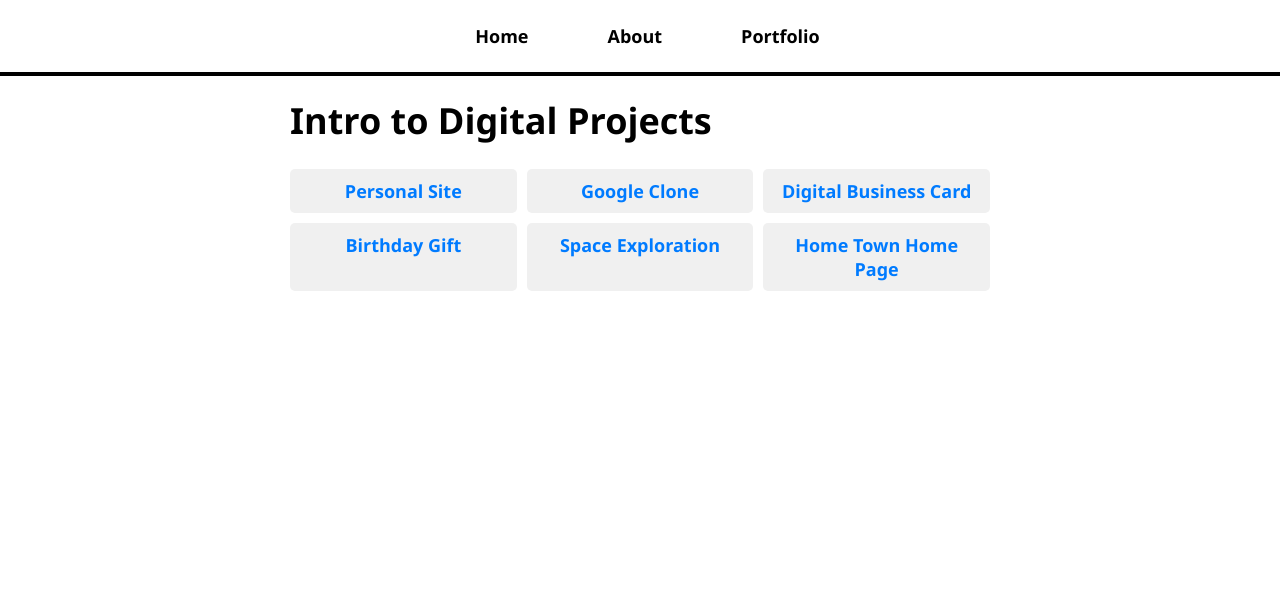
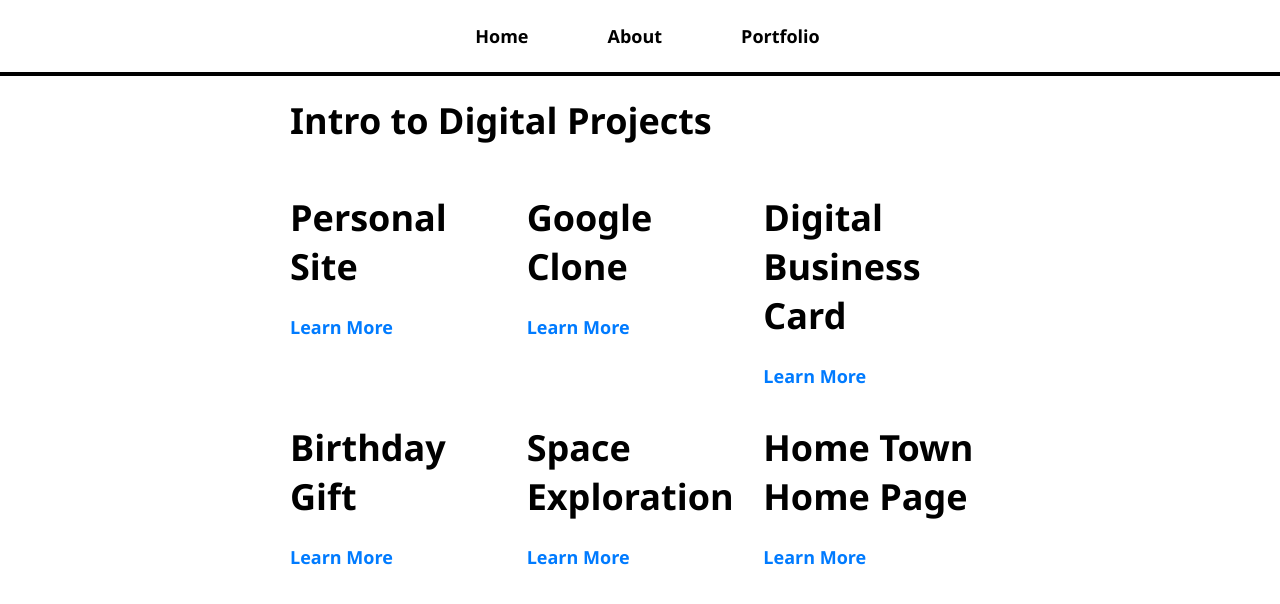
Before and after one commit to eediallo/eediallo.github.io, a React (Create React App) app in the folder my-portfolio/: page /intro-to-digital in a window 1280 px wide. Shown: the top 604 px of the page. Built offline with nearby package versions, Linux system fonts and the light colour scheme.

Commit message:
changes ul tag to div

```diff
--- a/my-portfolio/src/pages/IntroToDigital.js
+++ b/my-portfolio/src/pages/IntroToDigital.js
@@ -4,27 +4,64 @@ const IntroToDigital = () => {
   return (
     <div className="intro-to-digital">
       <h1>Intro to Digital Projects</h1>
-      <ul className="itd-grid-list">
-        <li>
-          <Link to="https://elhadjdiallo.netlify.app/personal-site/" target="blank">Personal Site</Link>
-        </li>
-        <li>
-          <Link to="https://elhadjdiallo.netlify.app/google-com/" target="blank">Google Clone</Link>
-        </li>
-        <li>
-          <a
-            href="https://elhadji-digital-business-card.netlify.app/"
+      <div className="itd-grid-list">
+        <div className="itd-grid-item">
+          <h1>Personal Site</h1>
+          <Link
+            to="https://elhadjdiallo.netlify.app/personal-site/"
+            target="blank "
+          >
+            Learn More
+          </Link>
+        </div>
+
+        <div className="itd-grid-item">
+          <h1>Google Clone</h1>
+          <Link
+            to="https://elhadjdiallo.netlify.app/google-com/"
             target="blank"
           >
-            Digital Business Card
-          </a>
-        </li>
+            Learn More
+          </Link>
+        </div>
 
-        <li><a href="https://elhadj-birthday-gift.netlify.app/" target="blank">Birthday Gift</a></li>
+        <div className="itd-grid-item">
+          <h1> Digital Business Card</h1>
+          <Link
+            to="https://elhadji-digital-business-card.netlify.app/"
+            target="blank"
+          >
+            Learn More
+          </Link>
+        </div>
 
-        <li><Link to="https://elhadjdiallo.netlify.app/space-exploration/" target="blank">Space Exploration</Link></li>
-        <li><Link to="https://elhadjdiallo.netlify.app/hometown-homepage/" target="blank">Home Town Home Page</Link></li>
-      </ul>
+        <div className="itd-grid-item">
+          <h1> Birthday Gift</h1>
+          <Link to="https://elhadj-birthday-gift.netlify.app/" target="blank">
+            Learn More
+          </Link>
+        </div>
+
+        <div className="itd-grid-item">
+          <h1> Space Exploration</h1>
+          <Link
+            to="https://elhadjdiallo.netlify.app/space-exploration/"
+            target="blank"
+          >
+            Learn More
+          </Link>
+        </div>
+
+        <div className="itd-grid-item">
+          <h1> Home Town Home Page</h1>
+          <Link
+            to="https://elhadjdiallo.netlify.app/hometown-homepage/"
+            target="blank"
+          >
+            Learn More
+          </Link>
+        </div>
+      </div>
     </div>
   );
 };
```
